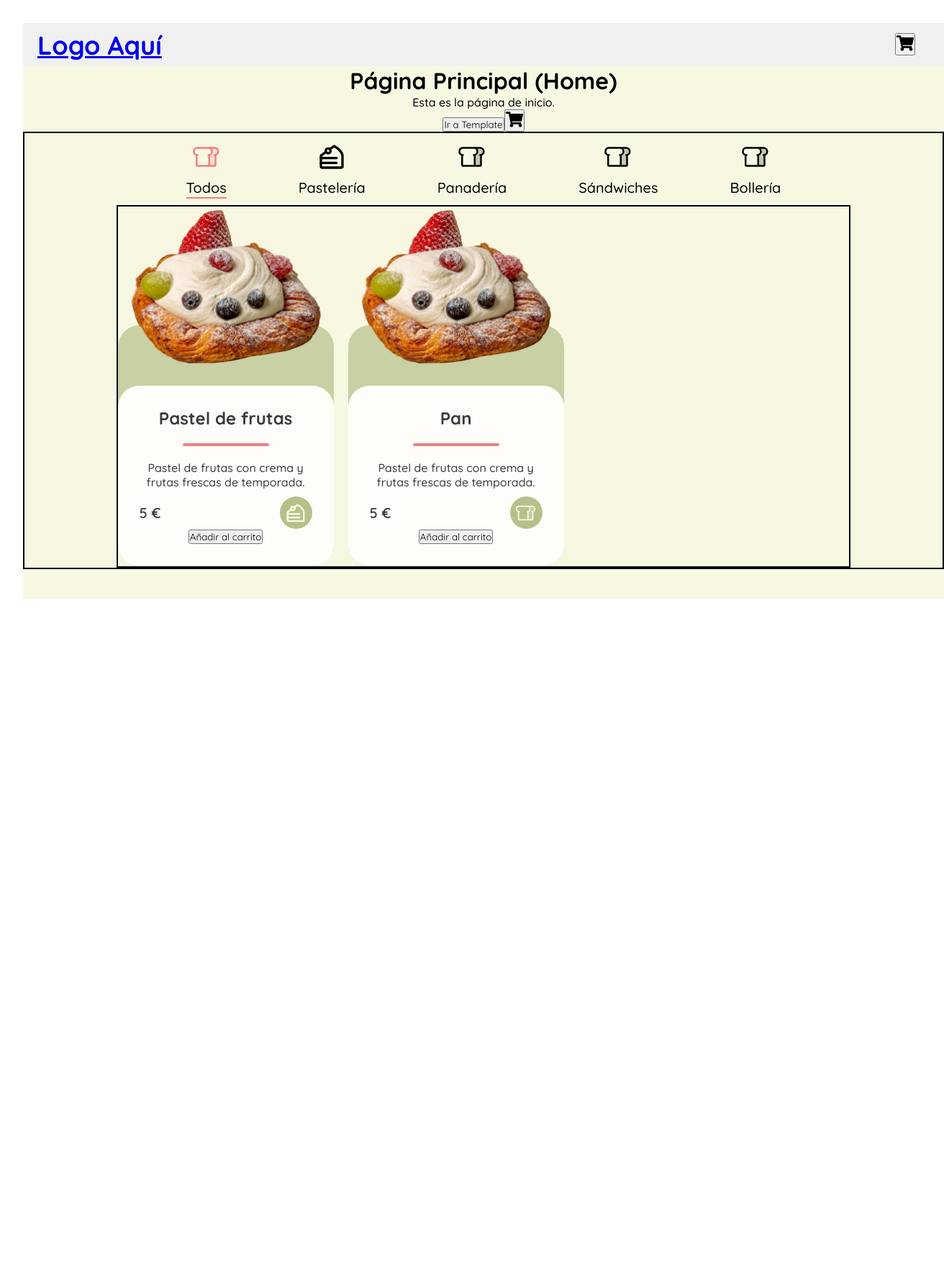
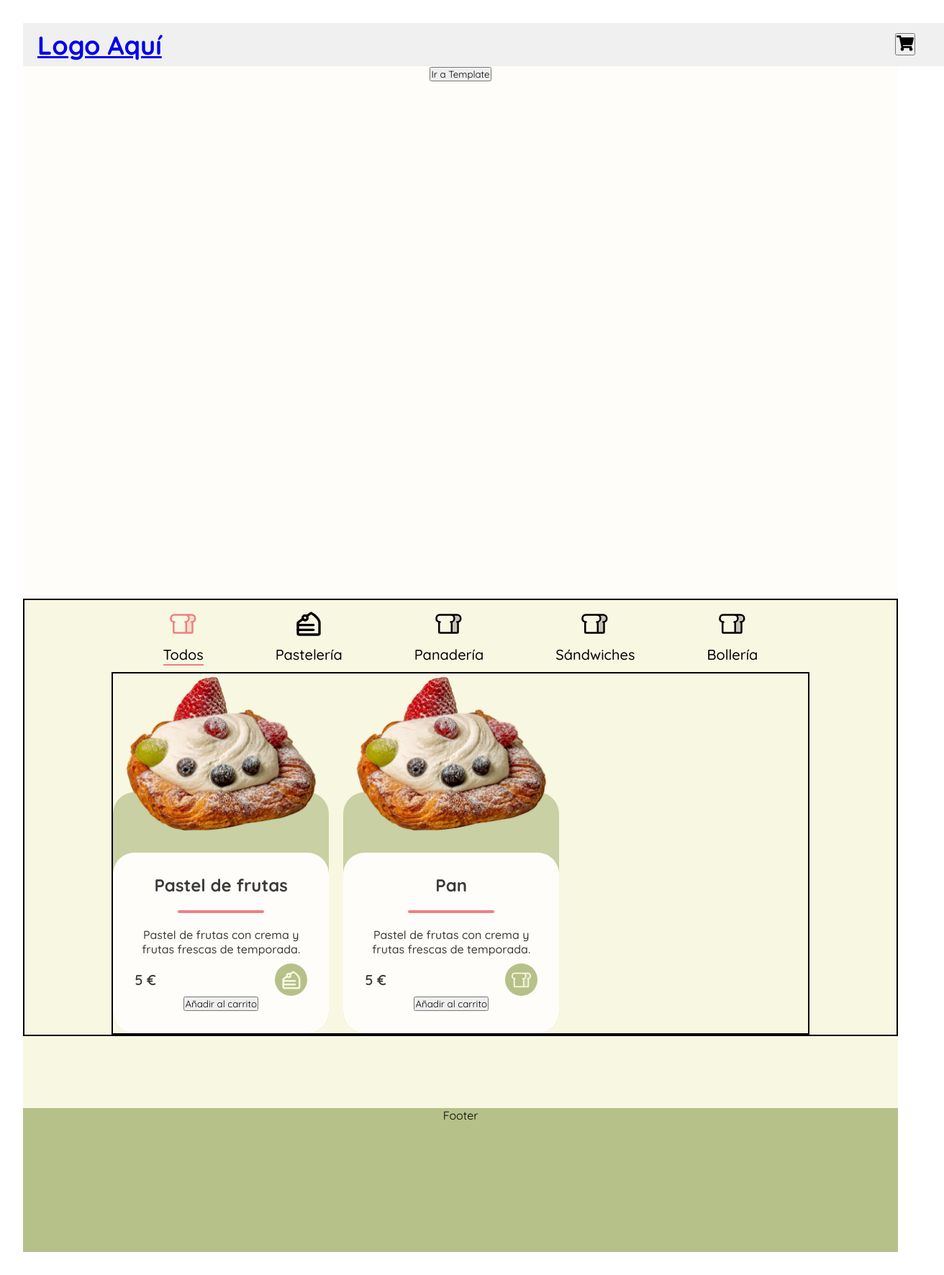
Before and after one commit to KokorikoFC/tiendaConReact, a React (Vite) app: page /home in a window 1280 px wide. Shown: the whole page at 72% size, 1312 px wide, since content can reach past the window. Before the commit the page ends 864 px from the top, so only its background shows below. Built offline with nearby package versions, Linux system fonts and the light colour scheme.

Commit message:
Add hero and footer to home

```diff
--- a/src/components/cart/Cart.css
+++ b/src/components/cart/Cart.css
@@ -38,7 +38,9 @@ aside {
     z-index: 11;
     cursor: default;
 }
-
+aside img{
+  height: 200px;
+}
 .cart.open {
     display: block;
 }
--- a/src/components/footer/Footer.css
+++ b/src/components/footer/Footer.css
@@ -0,0 +1,5 @@
+.footer{
+    height: 200px;
+    background-color: var(--verde);
+    margin-top: 100px;
+}
--- a/src/components/footer/Footer.jsx
+++ b/src/components/footer/Footer.jsx
@@ -0,0 +1,9 @@
+import './Footer.css'
+
+function Footer() {
+  return (
+    <div className='footer'>Footer</div>
+  )
+}
+
+export default Footer
--- a/src/components/header/Header.css
+++ b/src/components/header/Header.css
@@ -7,6 +7,9 @@
     padding: 10px 20px;
     background-color: #f0f0f0;
     height: 60px;
+    position: fixed;
+    z-index: 1000;
+    width: 100%;
 }
 
 .header-logo {
--- a/src/components/home/Home.css
+++ b/src/components/home/Home.css
@@ -1,5 +1,4 @@
 .home{
-    width: 100vw;
     min-height: 100vh;
     background-color: var(--beige);
 }
@@ -7,3 +6,8 @@
 .products-section{
     border: 2px solid black;
 }
+
+.hero{
+    background-color: var(--blanco);
+    height: 100vh;
+}
--- a/src/components/home/Home.jsx
+++ b/src/components/home/Home.jsx
@@ -3,7 +3,7 @@ import "./Home.css";
 import Header from "../header/Header";
 import Product from "../product/Product";
 import Filters from "../filters/Filters";
-import Cart from "../cart/Cart";
+import Footer from "../footer/Footer";
 import { products } from "./../../mocks/products.json";
 import { useFilter } from "../../hooks/useFilters";
 import { CartProvider } from "../../context/cartContext";
@@ -22,14 +22,16 @@ function Home() {
         <CartProvider>
             <div className="home">
                 <Header />
+                <div className="hero">
                 <h1>Página Principal (Home)</h1>
                 <p>Esta es la página de inicio.</p>
                 <button onClick={goToTemplate}>Ir a Template</button>
-                <Cart />
+                </div>
                 <div className="products-section">
                     <Filters />
                     <Product products={filteredProducts} />
                 </div>
+                <Footer />
             </div>
         </CartProvider>
     );
```
